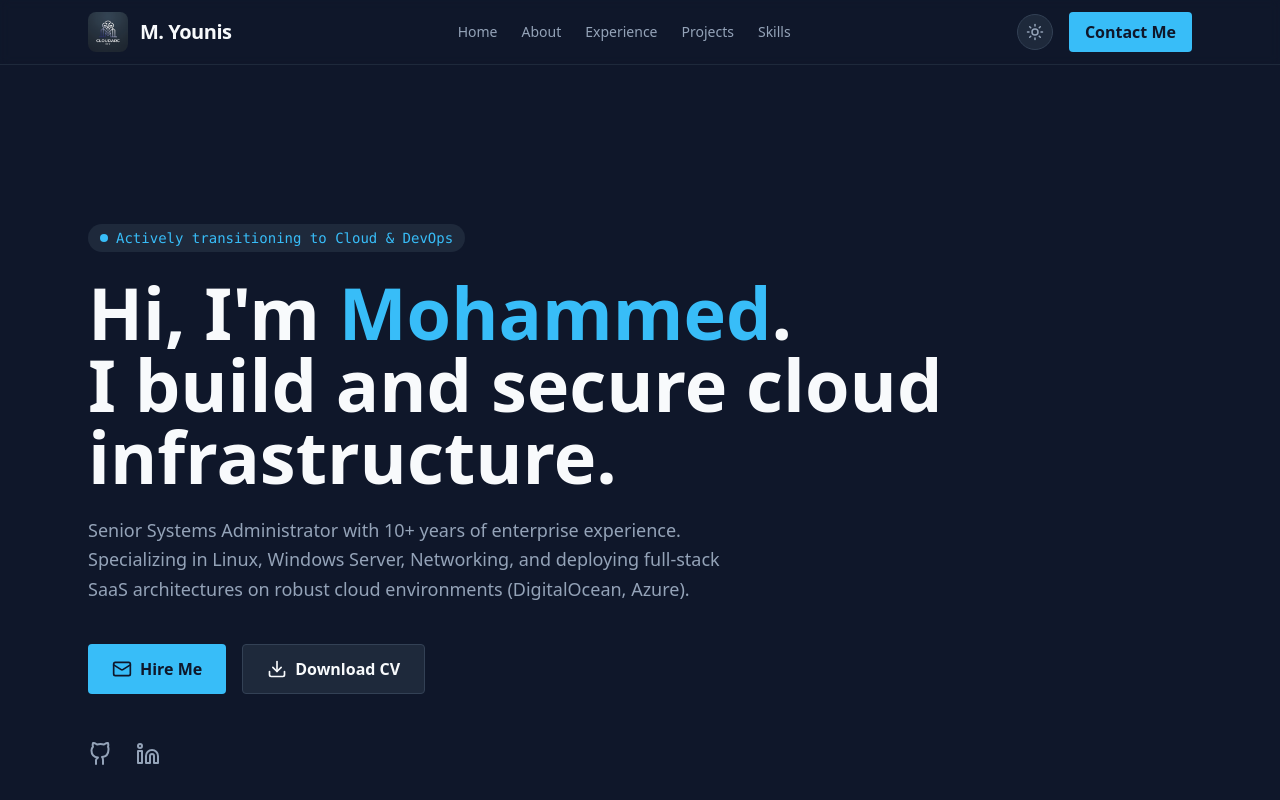
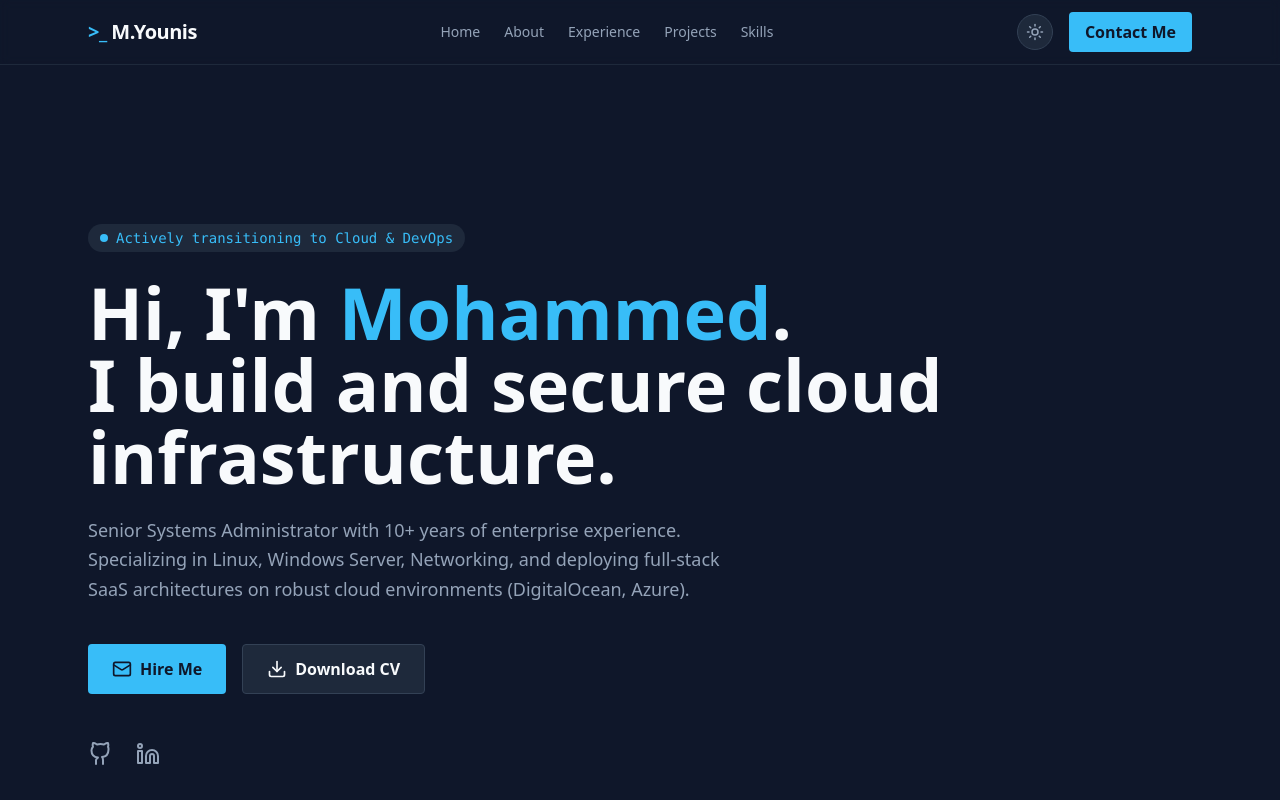
Before and after one commit to engmohammedomar533/portfolio, a React (Vite) app: page / in a window 1280 px wide. Shown: the top 800 px of the page. Built offline with nearby package versions, Linux system fonts and the light colour scheme.

Commit message:
style: Restore text logo and rename to >_ M.Younis

```diff
--- a/src/App.tsx
+++ b/src/App.tsx
@@ -27,7 +27,7 @@ function App() {
       {/* Navbar */}
       <nav className="fixed w-full top-0 z-50 bg-background/80 backdrop-blur-sm border-b border-surface transition-colors duration-300">
         <div className="max-w-6xl mx-auto px-6 h-16 flex items-center justify-between">
-          <div className="flex items-center gap-3"><img src="/logo.png" alt="M Y Logo" className="h-10 w-10 rounded-lg object-contain bg-slate-900" /><span className="font-bold text-xl tracking-tight">M. Younis</span></div>
+          <span className="font-bold text-xl tracking-tight"><span className="text-primary">&gt;_</span> M.Younis</span>
           <div className="hidden md:flex gap-6 text-sm font-medium text-muted">
             <a href="#" className="hover:text-primary transition-colors">Home</a>
             <a href="#about" className="hover:text-primary transition-colors">About</a>
@@ -687,7 +687,7 @@ function App() {
       <footer id="contact" className="border-t border-surface bg-surface/30">
         <div className="max-w-6xl mx-auto px-6 py-12 flex flex-col md:flex-row items-center justify-between gap-6">
           <div>
-            <div className="flex items-center gap-3"><img src="/logo.png" alt="M Y Logo" className="h-10 w-10 rounded-lg object-contain bg-slate-900" /><span className="font-bold text-xl tracking-tight">M. Younis</span></div>
+            <span className="font-bold text-xl tracking-tight"><span className="text-primary">&gt;_</span> M.Younis</span>
             <p className="text-sm text-muted mt-2">© 2026 Mohammed Younis. Architected for the Cloud.</p>
           </div>
           <div className="flex gap-4">
```
